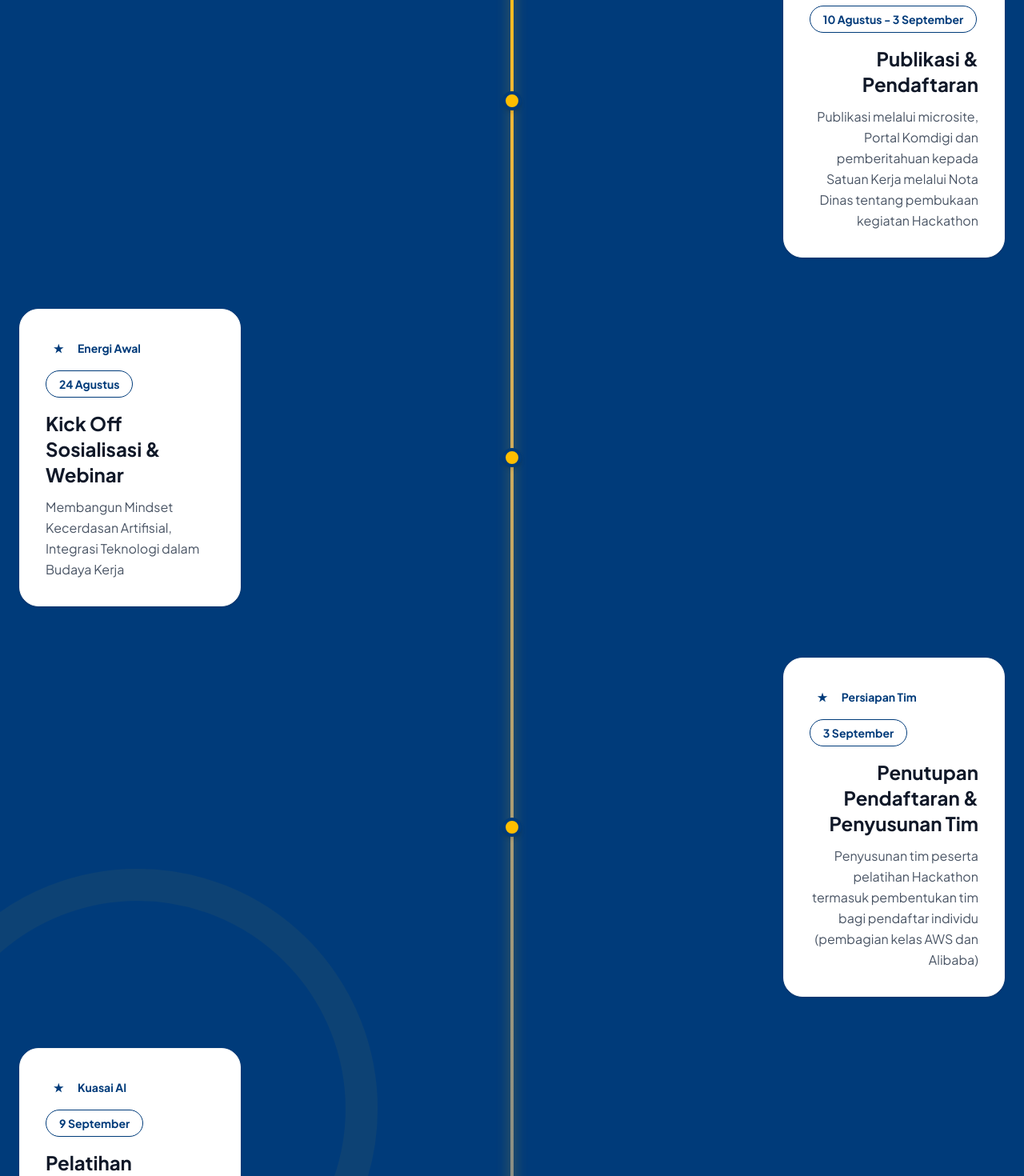
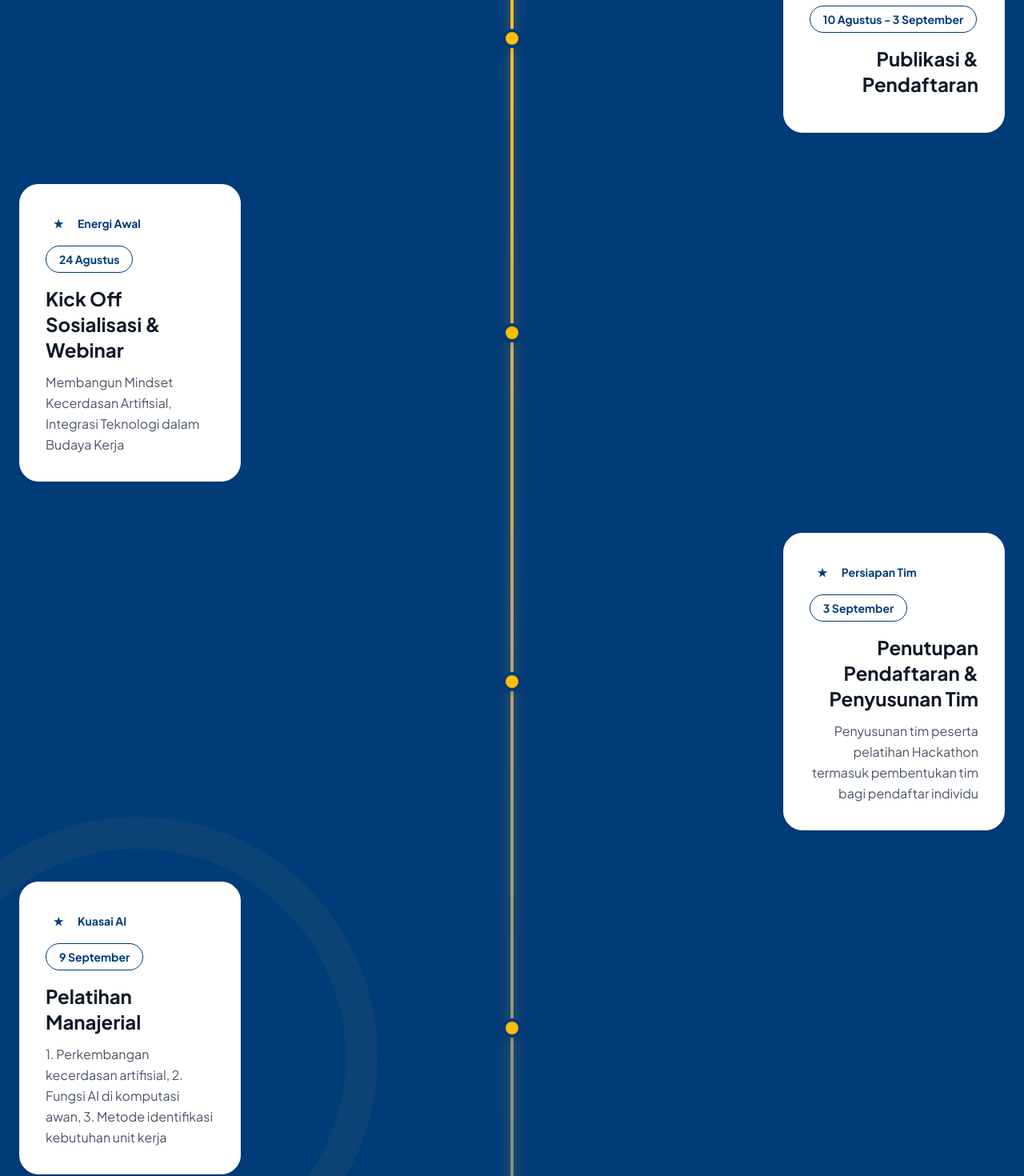
Before and after one commit to Shulmucus/HackathonKomdigi, a Next.js app: page / in a window 1280 px wide. Shown: the part 2340-3810 px from the top of the page at 80% size. Built offline with nearby package versions, Linux system fonts and the light colour scheme.

Commit message:
changed some descriptions in the timeline

```diff
--- a/components/sections/Timeline.tsx
+++ b/components/sections/Timeline.tsx
@@ -8,7 +8,7 @@ const timelineEvents = [
     title: "Publikasi & Pendaftaran",
     date: "10 Agustus - 3 September",
     tag: "Mulai Bersinar",
-    desc: "Publikasi melalui microsite, Portal Komdigi dan pemberitahuan kepada Satuan Kerja melalui Nota Dinas tentang pembukaan kegiatan Hackathon"
+    desc: ""
   },
   {
     title: "Kick Off Sosialisasi & Webinar",
@@ -20,7 +20,7 @@ const timelineEvents = [
     title: "Penutupan Pendaftaran & Penyusunan Tim",
     date: "3 September",
     tag: "Persiapan Tim",
-    desc: "Penyusunan tim peserta pelatihan Hackathon termasuk pembentukan tim bagi pendaftar individu (pembagian kelas AWS dan Alibaba)"
+    desc: "Penyusunan tim peserta pelatihan Hackathon termasuk pembentukan tim bagi pendaftar individu"
   },
   {
     title: "Pelatihan Manajerial",
@@ -56,7 +56,7 @@ const timelineEvents = [
     title: "Pengumuman Top 6 Proposal",
     date: "1 Oktober",
     tag: "Tahap Seleksi",
-    desc: "Seleksi dan Pengumuman Top 6 proposal untuk peserta main event hackathon (3 tim nominasi AWS, 3 tim nominasi Alibaba)"
+    desc: "Seleksi dan Pengumuman Top 6 proposal untuk peserta main event hackathon"
   },
   {
     title: "Finalist Briefing",
```
